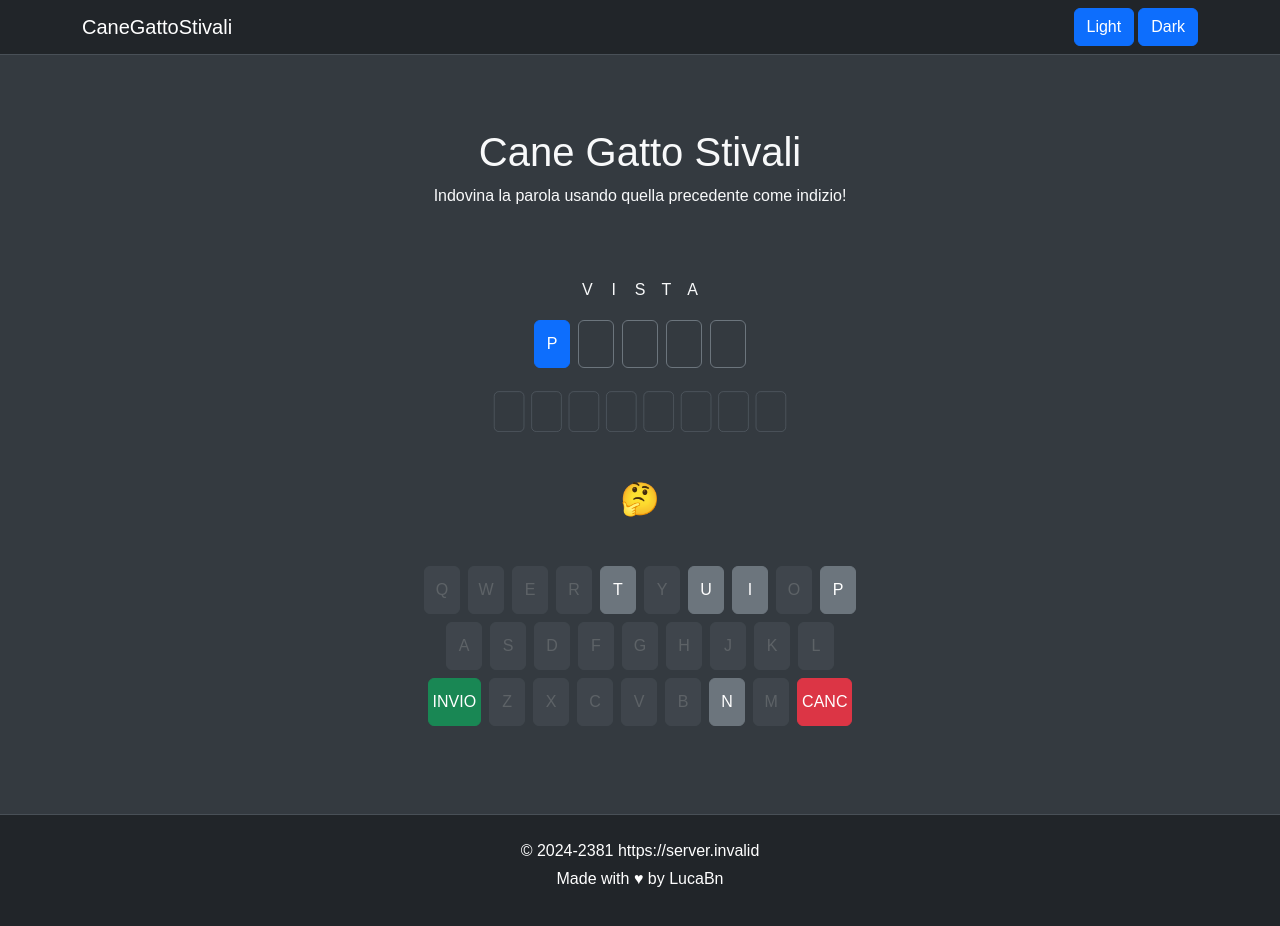
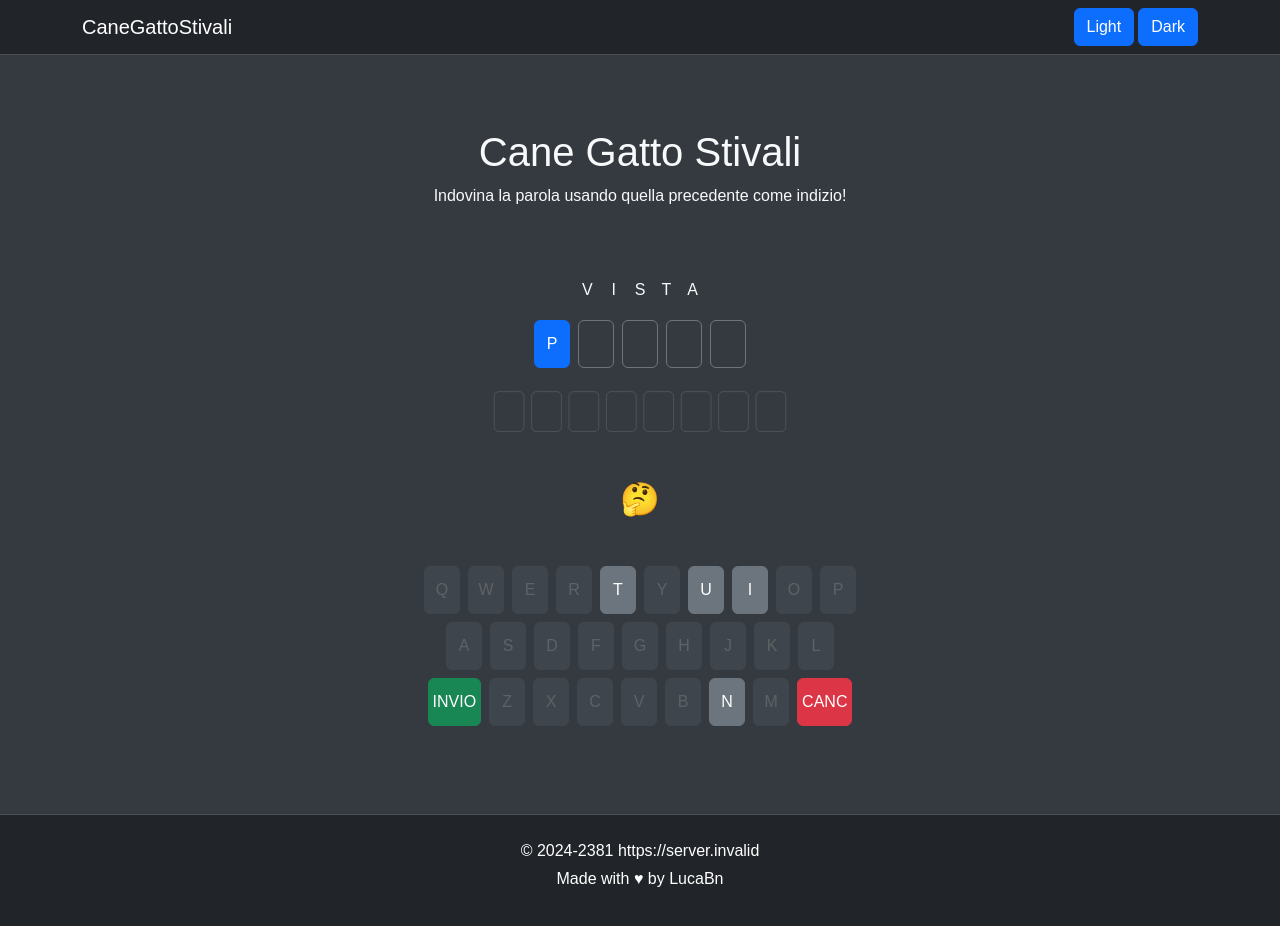
Before and after one commit to LucaBn/canegattostivali, a React (Vite) app: page / in a window 1280 px wide. Shown: the top 926 px of the page. Built offline with nearby package versions, Linux system fonts and the light colour scheme; no server answers; a web font is replaced by a local one.

Commit message:
fix(Keyboard): :bug: change logic to enable and disable keys

```diff
--- a/src/components/UI/Organisms/Keyboard/Keyboard.tsx
+++ b/src/components/UI/Organisms/Keyboard/Keyboard.tsx
@@ -38,7 +38,11 @@ const Keyboard: React.FC<KeyboardProps> = ({ currentWord, onKeyPress }) => {
 
   const isKeyDisabled = (key: string) => {
     // TODO: enable/disable this in easy/hard mode
-    return key !== "INVIO" && key !== "CANC" && !currentWord.includes(key);
+    return (
+      key !== "INVIO" &&
+      key !== "CANC" &&
+      !currentWord.substring(1).includes(key)
+    );
   };
 
   return (
--- a/src/components/UI/Templates/HomePage/HomePage.tsx
+++ b/src/components/UI/Templates/HomePage/HomePage.tsx
@@ -41,7 +41,11 @@ const HomePage: React.FC = () => {
       if (!isKeyPressEnabled.current) return;
 
       // TODO: enable/disable this in easy/hard mode
-      if (key !== "INVIO" && key !== "CANC" && !currentWord.includes(key))
+      if (
+        key !== "INVIO" &&
+        key !== "CANC" &&
+        !currentWord.substring(1).includes(key)
+      )
         return;
 
       setMessage("🤔");
```
